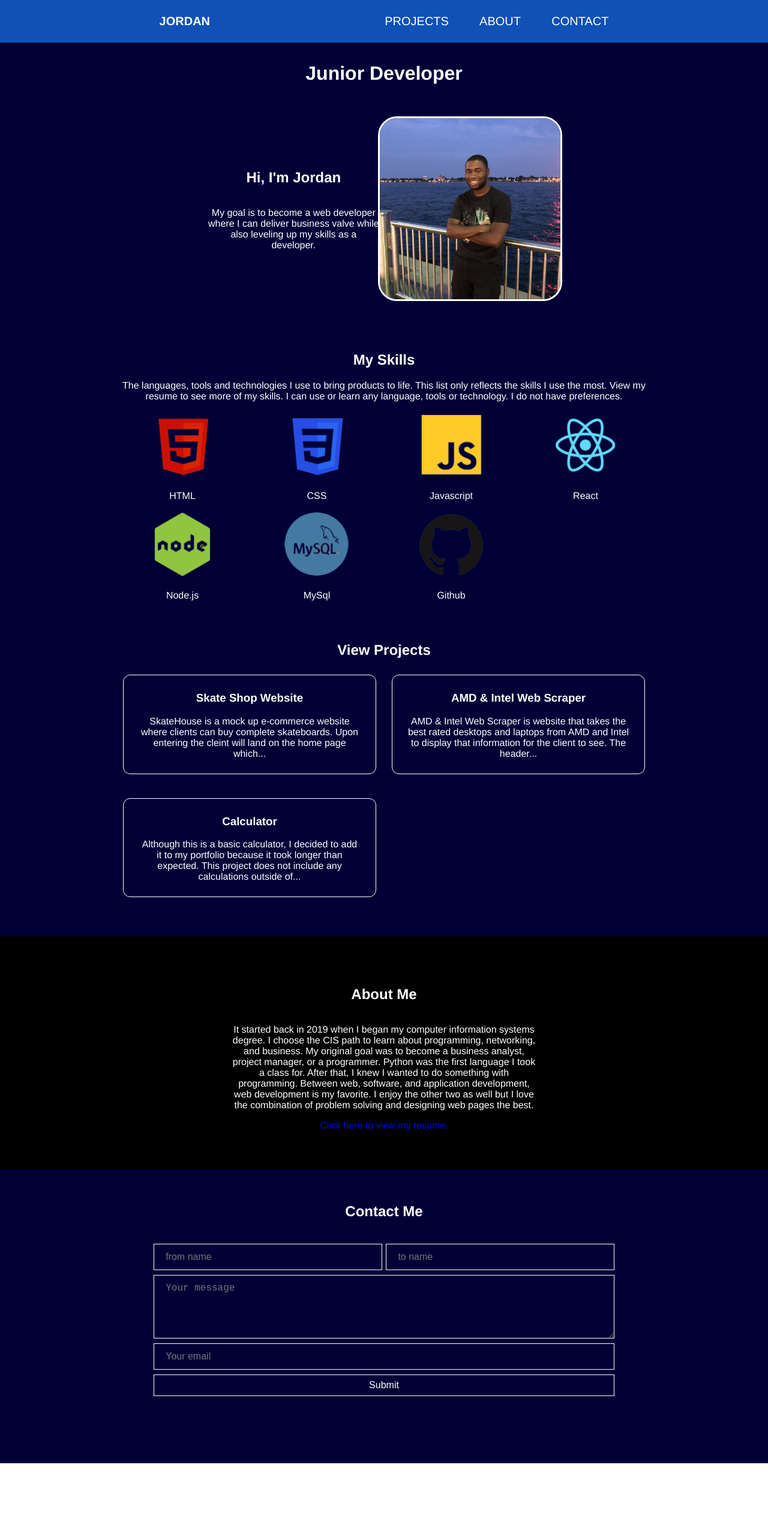
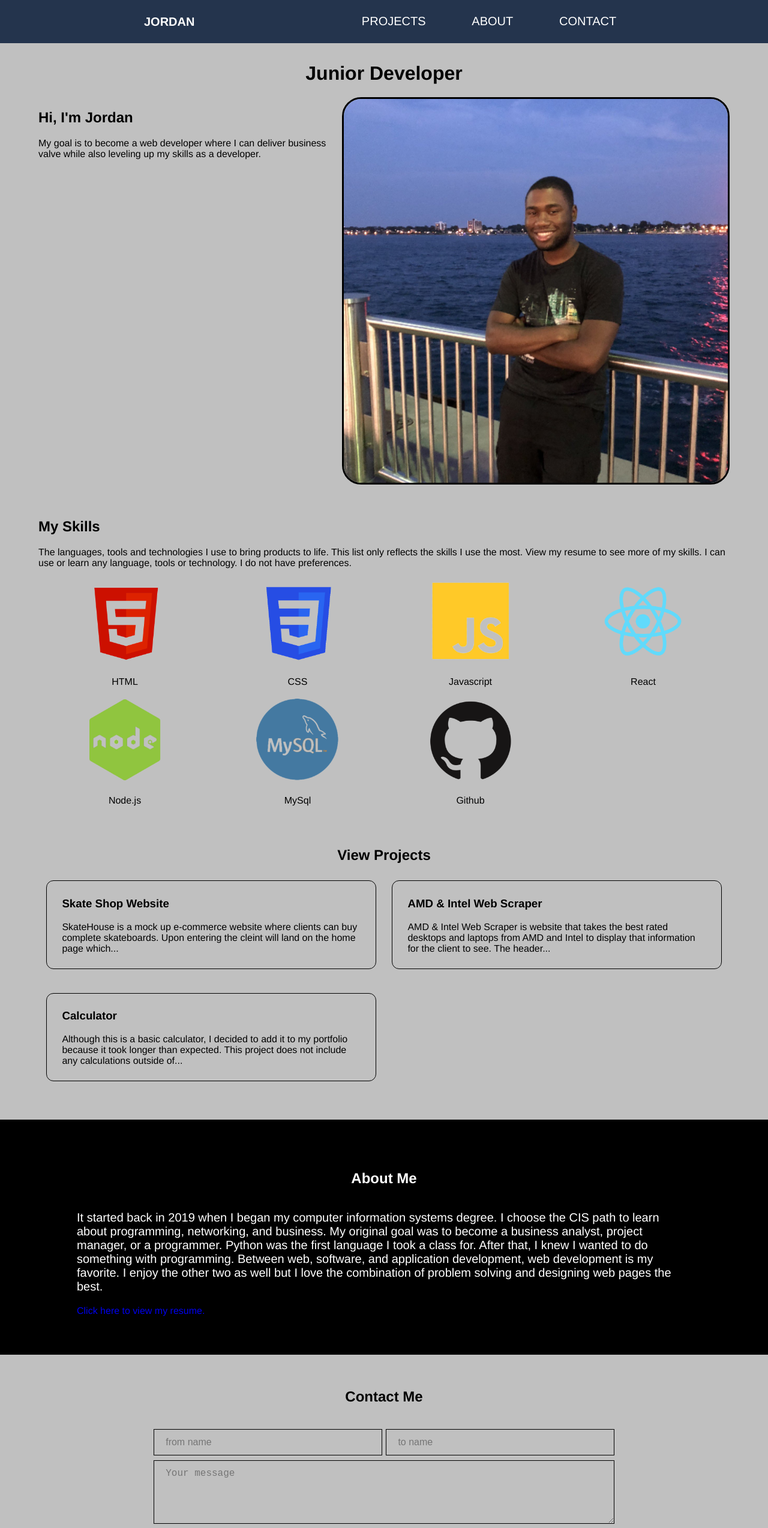
Before and after one commit to JordanDickersonRev/My_PortfolioSite, a React (Create React App) app: page / in a window 1280 px wide. Shown: the top 2548 px of the page at 60% size. Before the commit the page ends 2440 px from the top, so only its background shows below. Built offline with nearby package versions, Linux system fonts and the light colour scheme.

Commit message:
fixing css

```diff
--- a/src/App.css
+++ b/src/App.css
@@ -1,28 +1,24 @@
 *{
-  text-align: center;
   scroll-behavior: smooth;
   text-decoration: none;
 }
 
 h1 {
-  color:rgb(255, 255, 255);
+  color:#000000;
   margin-top: 12vh;
 }
 
-h2, h3, p{color:rgb(255, 255, 255);}
-
-/*All Links in app*/
-
-/*Links end*/
+h2, h3, p{color:#000000;}
 
 /*header*/
 .header {
   display: flex;
   flex-direction: column;
-  background: rgb(15, 81, 181);
+  background: #24344d;
   position: fixed;
   width: 100vw;
   text-transform: uppercase;
+  text-align: right;
 }
 
 .logo {
@@ -37,24 +33,27 @@ h2, h3, p{color:rgb(255, 255, 255);}
   display: flex;
   flex-direction: column;
   align-items: center;
+  text-align: left;
 }
 
 .link {
-  width: 100vw;
-  padding: 3vh 2vw;
+  width: 93.7vw;
+  padding: 3vh 3vw;
   font-size: 2.5vh;
   color: rgb(255, 255, 255);
+  background-color: black;
   cursor: pointer;
+  border-bottom: 0.1vh solid #24344d;
 }
 
-.link:hover{ background: rgb(0, 0, 0);}
+.link:hover{ opacity: 70%;}
 
 .hamburger {
   position: absolute;
-  padding: 1.4vh 3vw;
+  padding: 1.150vh 3vw;
   background: rgb(0, 0, 0);
   color: rgb(255, 255, 255);
-  border: 0.1vh solid rgb(15, 81, 181);
+  border: 0.1vh solid #24344d;
 }
 
 .bar{
@@ -67,26 +66,33 @@ h2, h3, p{color:rgb(255, 255, 255);}
 
 /*home contact and projectPage layout*/
 .homePage, .contact{
-  background: rgb(0, 0, 54);
-  padding: 1vh 15vw 4vh;
+  background: #c0c0c0;
+  padding: 1vh 5vw 4vh;
   display: flex;
   flex-direction: column;
+  text-align: center;
 }
+
 /* end of home contact and projectPage layout*/
 
 /*home page only*/
 
-.profileImage{
+.mySection {}
 
-}
+.profile {text-align: left;}
 
 .profileImage img {
-  max-width: 100%;
+  /*max-width: 100%;*/
+  width: 60vw;
   border-radius: 4vh;
-  border: 0.4vh solid rgb(255, 255, 255);
+  border: 0.4vh solid #000000;
 }
 
 .skills{margin: 4vh 0vw;}
+
+.skillsSection1 {
+  text-align: left;
+}
 
 .skillsSection2 {
   display: grid;
@@ -96,11 +102,12 @@ h2, h3, p{color:rgb(255, 255, 255);}
 .skillsSection2 img { max-width: 50%;}
 
 .viewProjects div{
-  border: 0.1vh solid rgb(255, 255, 255);
+  border: 0.1vh solid #000000;
   border-radius: 1.5vh;
   cursor: pointer;
   margin: 1vh 1vw 4vh;
   padding: 1vh 2vw;
+  text-align: left;
 }
 
 .viewProjects div:hover {background: rgb(0, 0, 0);}
@@ -108,7 +115,7 @@ h2, h3, p{color:rgb(255, 255, 255);}
 
 /*project page*/
 .projectPage{
-  background: rgb(0, 0, 54);
+  background: #c0c0c0;
   padding: 1vh 5vw 4vh;
   display: flex;
   flex-direction: column;
@@ -137,7 +144,15 @@ h2, h3, p{color:rgb(255, 255, 255);}
   background: rgb(0, 0, 0);
   display: flex;
   flex-direction: column;
-  padding: 4vh 15vw;
+  padding: 4vh 5vw;
+}
+.about h2 {
+  text-align: center;
+  color:#ffffff;
+}
+.about p {
+  font-size: 2.5vh;
+  color:#ffffff;
 }
 /*about end*/
 
@@ -161,22 +176,22 @@ h2, h3, p{color:rgb(255, 255, 255);}
   padding: 1vh 0vw;
   font-size: 2vh;
   width: 60vw;
-  border: 0.1vh solid rgb(255, 255, 255);
-  background:rgb(0, 0, 54);
-  color: rgb(255, 255, 255);
+  border: 0.1vh solid #000000;
+  background:#c0c0c0;
+  color: #000000;
   cursor: pointer;
 }
 
-.contact button:hover{ background:rgb(0, 0, 0);}
+/*.contact button:hover{ color: # ;}*/
 
 .contact-item1, .contact-item2,
 .contact-item3, .contact-item4 {
   text-align: left;
   padding: 1.5vh 1.5vw;
   font-size: 2vh;
-  border: 0.1vh solid rgb(255, 255, 255);
-  background:rgb(0, 0, 54);
-  color: rgb(255, 255, 255);
+  border: 0.1vh solid #000000;
+  background:#c0c0c0;
+  color: #000000;
 }
 
 .contact-item3 {
@@ -186,7 +201,7 @@ h2, h3, p{color:rgb(255, 255, 255);}
 
 #error {
   font-size: 2.5vh;
-  color:rgb(255, 255, 255);
+  color:#000000;
   margin: 3vh 0vw;
 }
 /*contact end*/
@@ -201,31 +216,27 @@ h2, h3, p{color:rgb(255, 255, 255);}
 
   .headerRight {flex-direction: row;}
 
-  .link{width: auto;}
+  .link{
+    width: auto;
+    background: none;
+  }
 
   .hamburger {display: none;}
 
+  /*.homePage {padding: 1vh 5vw 4vh}*/
+
   .mySection{
-    display: flex;
-    justify-content: center;
-    align-items: center;
-    padding: 4vh 12vw;
+    display: grid;
+    grid-template-columns: 1fr 1fr;
+    /*align-items: center;
+    padding: 4vh 12vw;*/
   }
 
   .profile{
-    display: flex;
-    flex-direction: column;
-    align-items: center;
+
   }
 
-  .profileImage{
-    display: flex;
-    flex-direction: column;
-    align-items: center;
-    width: 70vw;
-  }
-
-  .profileImage img{ width: 100vw;}
+  .profileImage img{ max-width: 50vw;}
 
   .skillsSection2 {grid-template-columns: 1fr 1fr 1fr 1fr;}
 
```
